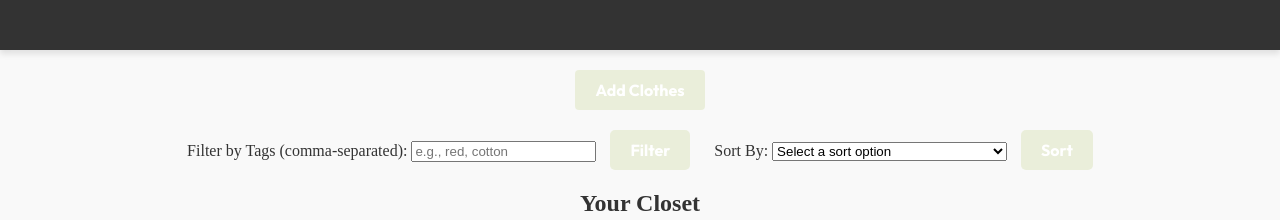
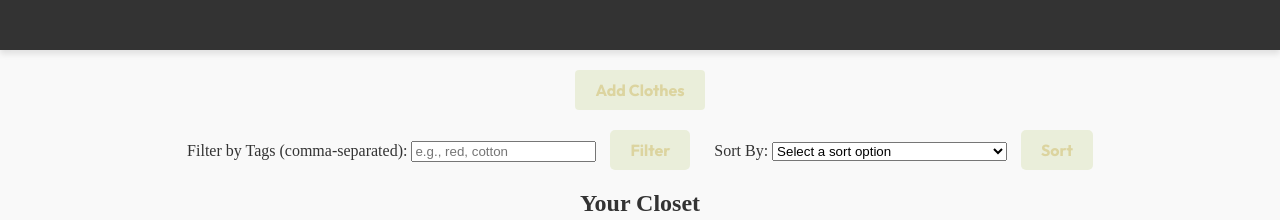
Before and after one commit to FengyikeD/Cubstart_Final_Project, a plain HTML site: page frontend/index.html in a window 1280 px wide. Shown: the part 141-361 px from the top of the page. Drawn offline with Linux system fonts and the light colour scheme; no server answers; a web font is replaced by a local one.

Commit message:
Changed text color on buttons

```diff
--- a/frontend/styles.css
+++ b/frontend/styles.css
@@ -23,7 +23,7 @@ button {
     font-family: 'Outfit', sans-serif; /* Apply Outfit font globally to all buttons */
     font-size: 16px;
     font-weight: bold; /* Optional: Adjust weight */
-    color: #fff; /* Text color */
+    color: #d6cb8abd; /* Text color */
     background-color: #e5ebceb7;
     border: none;
     border-radius: 5px;
@@ -46,7 +46,7 @@ button:hover {
     font-weight: bold; /* Optional: Adjust font weight */
     padding: 10px 20px;
     background-color: #e5ebceb7;
-    color: white;
+    color: #d6cb8abd;
     border: none;
     border-radius: 4px;
     cursor: pointer;
```
